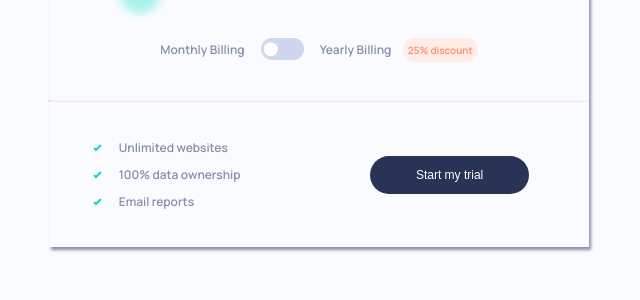
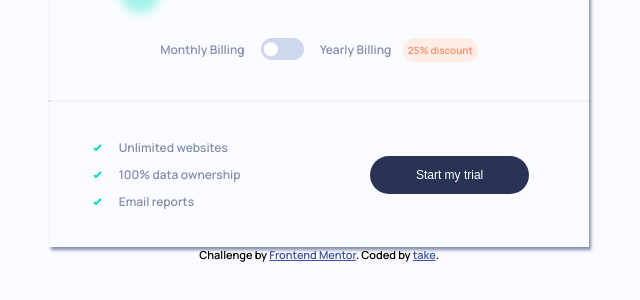
Before and after one commit to ttakeyaya/interactive-pricing-component, a website with bundled scripts: page index.html in a window 1280 px wide. Shown: the part 428-728 px from the top of the page, without its empty margins (321-961 px from the left). Built offline with nearby package versions, Linux system fonts and the light colour scheme.

Commit message:
wrote README.md

```diff
--- a/index.html
+++ b/index.html
@@ -66,10 +66,10 @@
       </div>
     </section>
   </main>
-  <!-- <div class="attribution">
+  <div class="attribution">
     Challenge by <a href="https://www.frontendmentor.io?ref=challenge" target="_blank">Frontend Mentor</a>.
-    Coded by <a href="#">Your Name Here</a>.
-  </div> -->
+    Coded by <a href="https://www.frontendmentor.io/profile/ttakeyaya">take</a>.
+  </div>
   <script src="./js/app.js" type="module"></script>
 </body>
 </html>
```
Also changed, not shown: README-template.md (deleted), README.md, screenshot.jpg (added).
